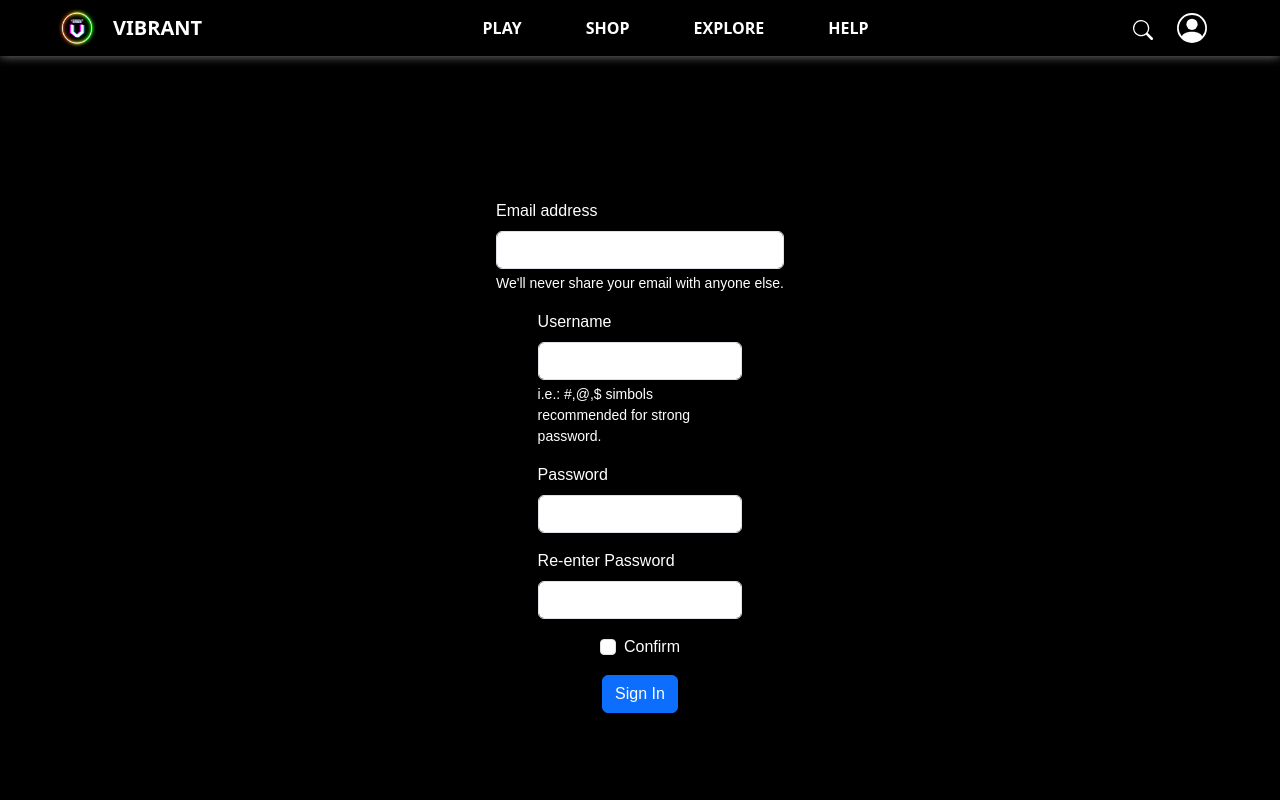
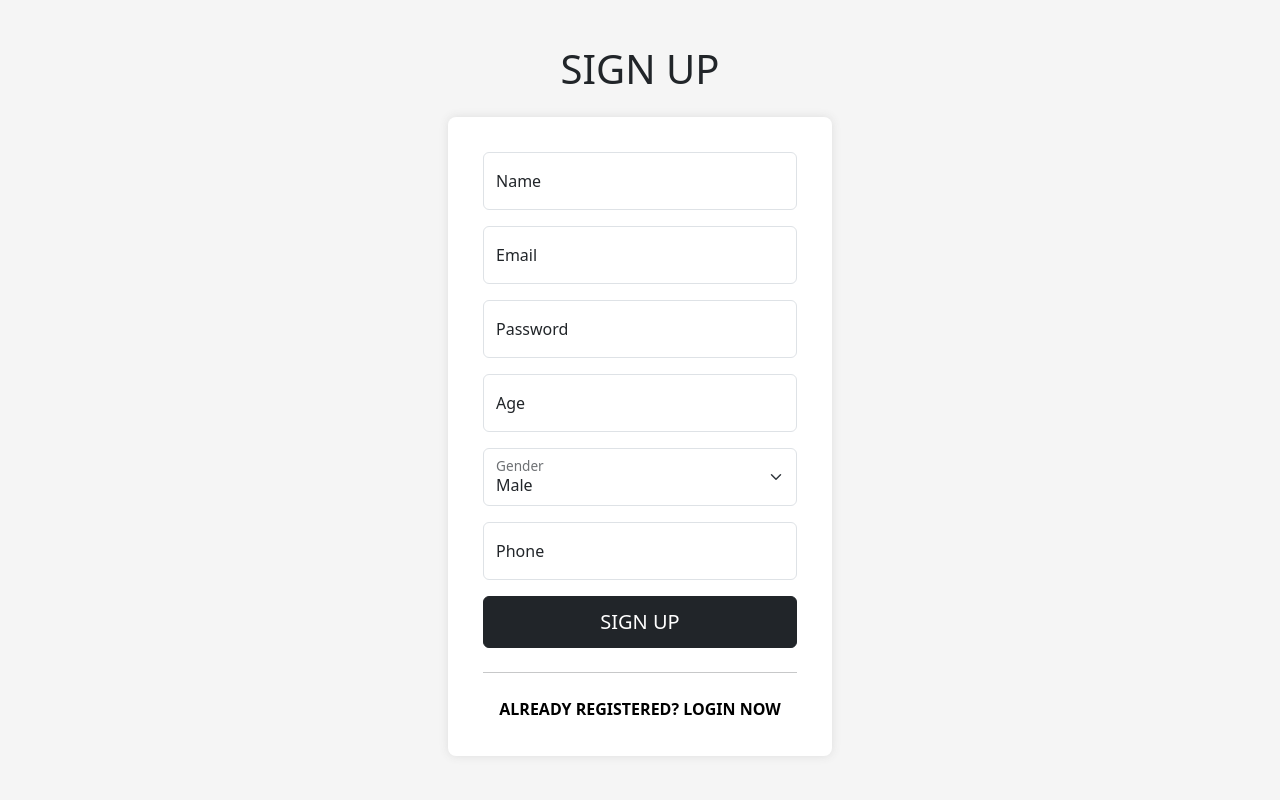
Before and after one commit to mikasa99985/react, a React (Vite) app: page /sign_up in a window 1280 px wide. Shown: the top 800 px of the page. Built offline with nearby package versions, Linux system fonts and the light colour scheme.

Commit message:
add sign up

```diff
--- a/src/components/Nav.jsx
+++ b/src/components/Nav.jsx
@@ -4,15 +4,12 @@ import '../utility/css/Navbar.css';
 import icon from '../assets/game_favicon.png'
 import iconGame from '../assets/favicon.png'
 
-const Nav = () => {
+const Nav = (props) => {
 
 
   return (
     <>
-      <nav
-        className="navbar navbar-expand-lg floating-shadow"
-        style={{ backgroundColor: "rgb(0 0 0)" }}
-      >
+      <nav className="navbar navbar-expand-lg floating-shadow" style={{ backgroundColor: "rgb(0 0 0)" }}>
         <div className="container-fluid">
 
           {/* <button className="navbar-toggler" type="button" data-bs-toggle="collapse" data-bs-target="#navbarSupportedContent" aria-controls="navbarSupportedContent" aria-expanded="false" aria-label="Toggle navigation">
@@ -37,21 +34,21 @@ const Nav = () => {
           <div className="collapse navbar-collapse" id="navbarSupportedContent">
             <ul className="navbar-nav mx-auto mb-2 mb-lg-0" style={{ textTransform: 'uppercase', fontWeight: 'bolder' }}>
 
-              <li className="nav-item nav-item-pop mx-4">
-                <Link className="nav-link active" style={{ color: 'white' }} aria-current="page" to="/">play</Link>
+              <li className={!props.home?`nav-item mx-4 nav-item-pop`:'nav-item mx-4'}>
+                <Link className={props.home?'nav-link active-nav':'nav-link'} style={{ color: 'white' }} aria-current="page" to="/">play</Link>
               </li>
 
-              <li className="nav-item nav-item-pop mx-4">
-                <Link className="nav-link" style={{ color: 'white' }} to="/shop">Shop</Link>
+              <li className={!props.shop?`nav-item mx-4 nav-item-pop`:'nav-item mx-4'}>
+                <Link className={props.shop?'nav-link active-nav':'nav-link'} style={{ color: 'white' }} to="/shop">Shop</Link>
               </li>
 
-              <li className="nav-item nav-item-pop mx-4">
-                <Link className="nav-link" style={{ color: 'white' }} to="/explore">Explore</Link>
+              <li className={!props.explore?`nav-item mx-4 nav-item-pop`:'nav-item mx-4'}>
+                <Link className={props.explore?'nav-link active-nav':'nav-link'} style={{ color: 'white' }} to="/explore">Explore</Link>
               </li>
 
 
-              <li className="nav-item nav-item-pop mx-4">
-                <Link className="nav-link" style={{ color: 'white' }} to="/help">Help</Link>
+              <li className={!props.help?`nav-item mx-4 nav-item-pop`:'nav-item mx-4'}>
+                <Link className={props.help?'nav-link active-nav':'nav-link'} style={{ color: 'white' }} to="/help">Help</Link>
               </li>
             </ul>
             <div className="" >
@@ -72,7 +69,7 @@ const Nav = () => {
               </svg>
             </div>
 
-            <ul className="dropdown-menu">
+            <ul className="dropdown-menu" data-bs-theme='dark'>
               <li><Link className="dropdown-item" to="/sign_up">Sign up</Link></li>
               <li><hr className="dropdown-divider"/></li>
               <li><Link className="dropdown-item" to="/sign_in">Sign in</Link></li>
@@ -81,41 +78,39 @@ const Nav = () => {
         </div>
       </nav>
 
-      {/* <button class="btn btn-primary" type="button" data-bs-toggle="offcanvas" data-bs-target="#offcanvasScrolling" aria-controls="offcanvasScrolling">Enable body scrolling</button> */}
-
-      <div class="offcanvas offcanvas-start" style={{ backgroundColor: 'black' }} data-bs-scroll="true" data-bs-backdrop="false" tabindex="-1" id="offcanvasScrolling" aria-labelledby="offcanvasScrollingLabel">
-        <div class="offcanvas-header">
+      <div className="offcanvas offcanvas-start" style={{ backgroundColor: 'black' }} data-bs-scroll="true" data-bs-backdrop="false" tabindex="-1" id="offcanvasScrolling" aria-labelledby="offcanvasScrollingLabel">
+        <div className="offcanvas-header">
           <img className="anima-icon" src={icon} style={{ width: '40px' }} alt="" />
-          <h5 class="offcanvas-title fw-bolder" style={{ fontSize: '30px', color: 'white' }} id="offcanvasScrollingLabel">VIBRANT</h5>
-          {/* <button type="button" class="btn-close" style={{ color: 'white' }} data-bs-dismiss="offcanvas" aria-label="Close"></button> */}
-          <svg xmlns="http://www.w3.org/2000/svg" data-bs-dismiss="offcanvas" aria-label="Close" width="46" height="46" fill="white" class="bi bi-x" viewBox="0 0 16 16">
+          <h5 className="offcanvas-title fw-bolder" style={{ fontSize: '30px', color: 'white' }} id="offcanvasScrollingLabel">VIBRANT</h5>
+          {/* <button type="button" className="btn-close" style={{ color: 'white' }} data-bs-dismiss="offcanvas" aria-label="Close"></button> */}
+          <svg xmlns="http://www.w3.org/2000/svg" data-bs-dismiss="offcanvas" aria-label="Close" width="46" height="46" fill="white" className="bi bi-x" viewBox="0 0 16 16">
             <path d="M4.646 4.646a.5.5 0 0 1 .708 0L8 7.293l2.646-2.647a.5.5 0 0 1 .708.708L8.707 8l2.647 2.646a.5.5 0 0 1-.708.708L8 8.707l-2.646 2.647a.5.5 0 0 1-.708-.708L7.293 8 4.646 5.354a.5.5 0 0 1 0-.708z" />
           </svg>
         </div>
-        <div class="offcanvas-body">
+        <div className="offcanvas-body">
           <ul className="navbar-nav mx-auto mb-2 mb-lg-0" style={{ textTransform: 'uppercase', fontWeight: 'bolder' }}>
 
             <li className="nav-item mx-4">
-              <Link className="nav-link active" style={{ color: 'white', fontSize: '25px' }} aria-current="page" to="/">play</Link>
+              <Link className={props.home?'nav-link active-offc':'nav-link'} style={{ color: 'white', fontSize: '25px' }} aria-current="page" to="/">play</Link>
             </li>
 
             <li className="nav-item mx-4">
-              <Link className="nav-link" style={{ color: 'white', fontSize: '25px' }} to="/shop">Shop</Link>
+              <Link className={props.shop?'nav-link active-offc':'nav-link'} style={{ color: 'white', fontSize: '25px' }} to="/shop">Shop</Link>
             </li>
 
             <li className="nav-item mx-4">
-              <Link className="nav-link" style={{ color: 'white', fontSize: '25px' }} to="/explore">Explore</Link>
+              <Link className={props.explore?'nav-link active-offc':'nav-link'} style={{ color: 'white', fontSize: '25px' }} to="/explore">Explore</Link>
             </li>
 
             <li className="nav-item mx-4">
-              <Link className="nav-link" style={{ color: 'white', fontSize: '25px' }} to="/help">Help</Link>
+              <Link className={props.help?'nav-link active-offc':'nav-link'} style={{ color: 'white', fontSize: '25px' }} to="/help">Help</Link>
             </li>
 
             <li className="nav-item mx-4 my-4">
-              <form class="input-group mb-3">
-                <input type="text" class="form-control" data-bs-theme="dark" placeholder="Search" aria-label="Username" aria-describedby="basic-addon1" required />
-                <button type="submit" class="btn btn-primary">
-                  <svg xmlns="http://www.w3.org/2000/svg" width="16" height="16" fill="currentColor" class="bi bi-search" viewBox="0 0 16 16">
+              <form className="input-group mb-3">
+                <input type="text" className="form-control" data-bs-theme="dark" placeholder="Search" aria-label="Username" aria-describedby="basic-addon1" required />
+                <button type="submit" className="btn btn-dark">
+                  <svg xmlns="http://www.w3.org/2000/svg" width="16" height="16" fill="currentColor" className="bi bi-search" viewBox="0 0 16 16">
                     <path d="M11.742 10.344a6.5 6.5 0 1 0-1.397 1.398h-.001c.03.04.062.078.098.115l3.85 3.85a1 1 0 0 0 1.415-1.414l-3.85-3.85a1.007 1.007 0 0 0-.115-.1zM12 6.5a5.5 5.5 0 1 1-11 0 5.5 5.5 0 0 1 11 0z" />
                   </svg>
                 </button>
@@ -126,20 +121,14 @@ const Nav = () => {
         </div>
       </div>
 
-
-
-      {/* <button type="button" class="btn btn-primary" data-bs-toggle="modal" data-bs-target="#searchModal">
-        Launch demo modal
-      </button> */}
-
-      <div class="modal fade" id="searchModal" tabindex="-1" aria-labelledby="exampleModalLabel" aria-hidden="true">
-        <div class="modal-dialog">
-          <div class="modal-content">
-            <div class="modal-body">
-              <form class="input-group">
-                <input type="text" class="form-control" placeholder="Search" aria-label="Username" aria-describedby="basic-addon1" required />
-                <button type="submit" class="btn btn-primary">
-                  <svg xmlns="http://www.w3.org/2000/svg" width="16" height="16" fill="currentColor" class="bi bi-search" viewBox="0 0 16 16">
+      <div className="modal fade" id="searchModal" tabindex="-1" aria-labelledby="exampleModalLabel" aria-hidden="true">
+        <div className="modal-dialog">
+          <div className="modal-content">
+            <div className="modal-body">
+              <form className="input-group">
+                <input type="text" className="form-control" placeholder="Search" aria-label="Username" aria-describedby="basic-addon1" required />
+                <button type="submit" className="btn btn-dark">
+                  <svg xmlns="http://www.w3.org/2000/svg" width="16" height="16" fill="currentColor" className="bi bi-search" viewBox="0 0 16 16">
                     <path d="M11.742 10.344a6.5 6.5 0 1 0-1.397 1.398h-.001c.03.04.062.078.098.115l3.85 3.85a1 1 0 0 0 1.415-1.414l-3.85-3.85a1.007 1.007 0 0 0-.115-.1zM12 6.5a5.5 5.5 0 1 1-11 0 5.5 5.5 0 0 1 11 0z" />
                   </svg>
                 </button>
--- a/src/pages/Home.jsx
+++ b/src/pages/Home.jsx
@@ -8,10 +8,11 @@ import Features from "../components/Features";
 import Statistic from "../components/Statistic";
 
 const Home = () => {
+
   return (
     <>
 
-      <Nav />
+      <Nav home={true} />
       <Slidercard />
       <Bigcard />
       <Features />
--- a/src/pages/SignUp.jsx
+++ b/src/pages/SignUp.jsx
@@ -1,94 +1,56 @@
 import React from "react";
 import Nav from "../components/Nav";
+import '../utility/css/Sign.css';
+import { Link } from "react-router-dom";
 
 
 const SignUp = () => {
   return (
     <>
-      <Nav />
-      <form
-        style={{
-          backgroundColor: "black",
-          display: "flex",
-          fontFamily: "sans-serif",
-          flexDirection: "column",
-          justifyContent: "center",
-          height: "100vh",
-          alignItems: "center",
-        }}
-      >
-        <div class="mb-3" style={{ color: "white" }}>
-          <label for="exampleInputEmail1" class="form-label">
-            Email address
-          </label>
-          <input
-            type="email"
-            class="form-control"
-            id="exampleInputEmail1"
-            aria-describedby="emailHelp"
-          ></input>
-          <div id="emailHelp" style={{ color: "white" }} class="form-text">
-            We'll never share your email with anyone else.
+      <div className="container-sign">
+        <h1 className="mb-4 text-uppercase">Sign Up</h1>
+        <form className="form-sign">
+
+          <div class="form-floating mb-3">
+            <input type="text" class="form-control" id="floatingInput" placeholder="name" />
+            <label for="floatingInput">Name</label>
           </div>
-        </div>
 
-        <div class="mb-3" style={{ width: "16%", color: "white" }}>
-          <label for="exampleInputPassword1" class="form-label">
-            Username
-          </label>
-          <input
-            type="text"
-            class="form-control"
-            id="exampleInputPassword1"
-          ></input>
-          <div id="emailHelp" style={{ color: "white" }} class="form-text">
-            i.e.: #,@,$ simbols recommended for strong password.
+          <div class="form-floating mb-3">
+            <input type="email" class="form-control" id="floatingInput" placeholder="name@example.com" />
+            <label for="floatingInput">Email</label>
           </div>
-        </div>
 
-        <div class="mb-3" style={{ width: "16%", color: "white" }}>
-          <label for="exampleInputPassword1" class="form-label">
-            Password
-          </label>
-          <input
-            type="password"
-            class="form-control"
-            id="exampleInputPassword1"
-          >
+          <div class="form-floating mb-3">
+            <input type="password" class="form-control" id="floatingPassword" placeholder="Password" />
+            <label for="floatingPassword">Password</label>
+          </div>
 
-          </input>
-        </div>
+          <div class="form-floating mb-3">
+            <input type="number" class="form-control" id="floatingInput" placeholder="0" />
+            <label for="floatingInput">Age</label>
+          </div>
 
-        <div class="mb-3" style={{ width: "16%", color: "white" }}>
-          <label for="exampleInputPassword1" class="form-label">
-            Re-enter Password
-          </label>
-          <input
-            type="password"
-            class="form-control"
-            id="exampleInputPassword1"
-          ></input>
-        </div>
+          <div class="form-floating mb-3">
+            <select class="form-select" aria-label="Default select example">
+              <option value="male">Male</option>
+              <option value="female">Female</option>
+            </select>
+            <label for="floatingInput">Gender</label>
+          </div>
 
-        <div class="mb-3 form-check" style={{ color: "white" }}>
-          <input
-            type="checkbox"
-            class="form-check-input"
-            id="exampleCheck1"
-          ></input>
-          <label class="form-check-label" for="exampleCheck1">
-            Confirm
-          </label>
-        </div>
+          <div class="form-floating mb-3">
+            <input type="text" class="form-control" id="floatingInput" placeholder="name@example.com" />
+            <label for="floatingInput">Phone</label>
+          </div>
 
-        <button
-          type="submit"
-          class="btn btn-primary"
-          style={{ color: "white" }}
-        >
-          Sign In
-        </button>
-      </form>
+          <button type="submit" class="btn btn-dark">Sign up</button>
+
+          <hr className="my-4" />
+
+          <Link to="/sign_in" className="text-center">Already Registered? Login Now</Link>
+        </form>
+      </div>
     </>
   );
 };
--- /dev/null
+++ b/src/utility/css/Sign.css
@@ -0,0 +1,36 @@
+.container-sign{
+    height: 100vh;
+    display: flex;
+    flex-direction: column;
+    justify-content: center;
+    align-items: center;
+    background-color: whitesmoke;
+}
+
+.form-sign{
+    width: 30%;
+    padding: 35px;
+    display: flex;
+    flex-direction: column;
+    background-color: white;
+    border-radius: 8px;
+    box-shadow: 0 0 10px #dddddd;
+}
+
+.form-sign button{
+    text-transform: uppercase;
+    font-size: 20px;
+    padding: 10px;
+}
+
+.form-sign a{
+    text-decoration: none;
+    color: black;
+    text-transform: uppercase;
+    font-weight: bold;
+    transition: 200ms;
+}
+
+.form-sign a:hover{
+    color: blue;
+}
```
Also changed, not shown: src/utility/css/Navbar.css (+8 -0 lines).
